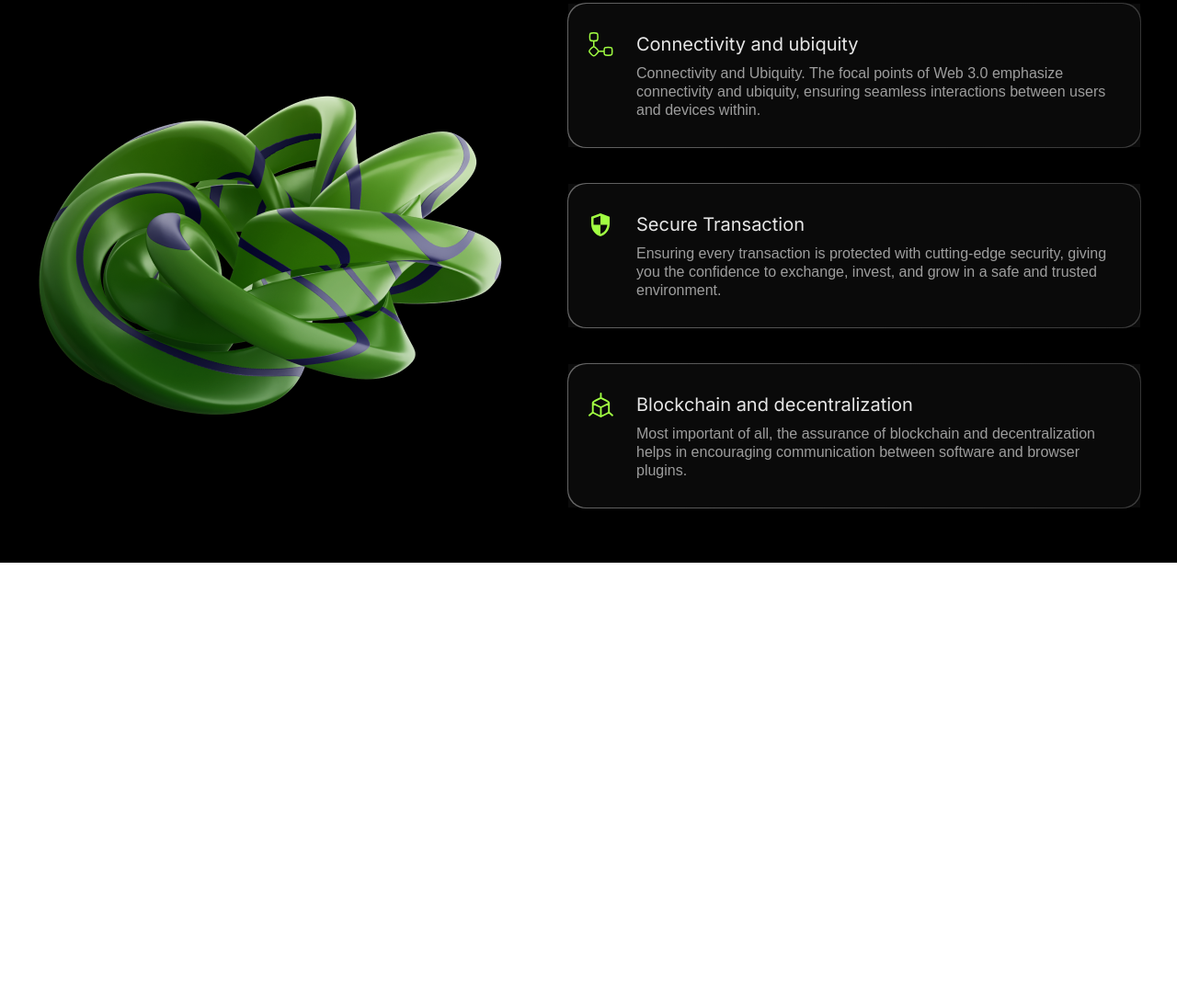
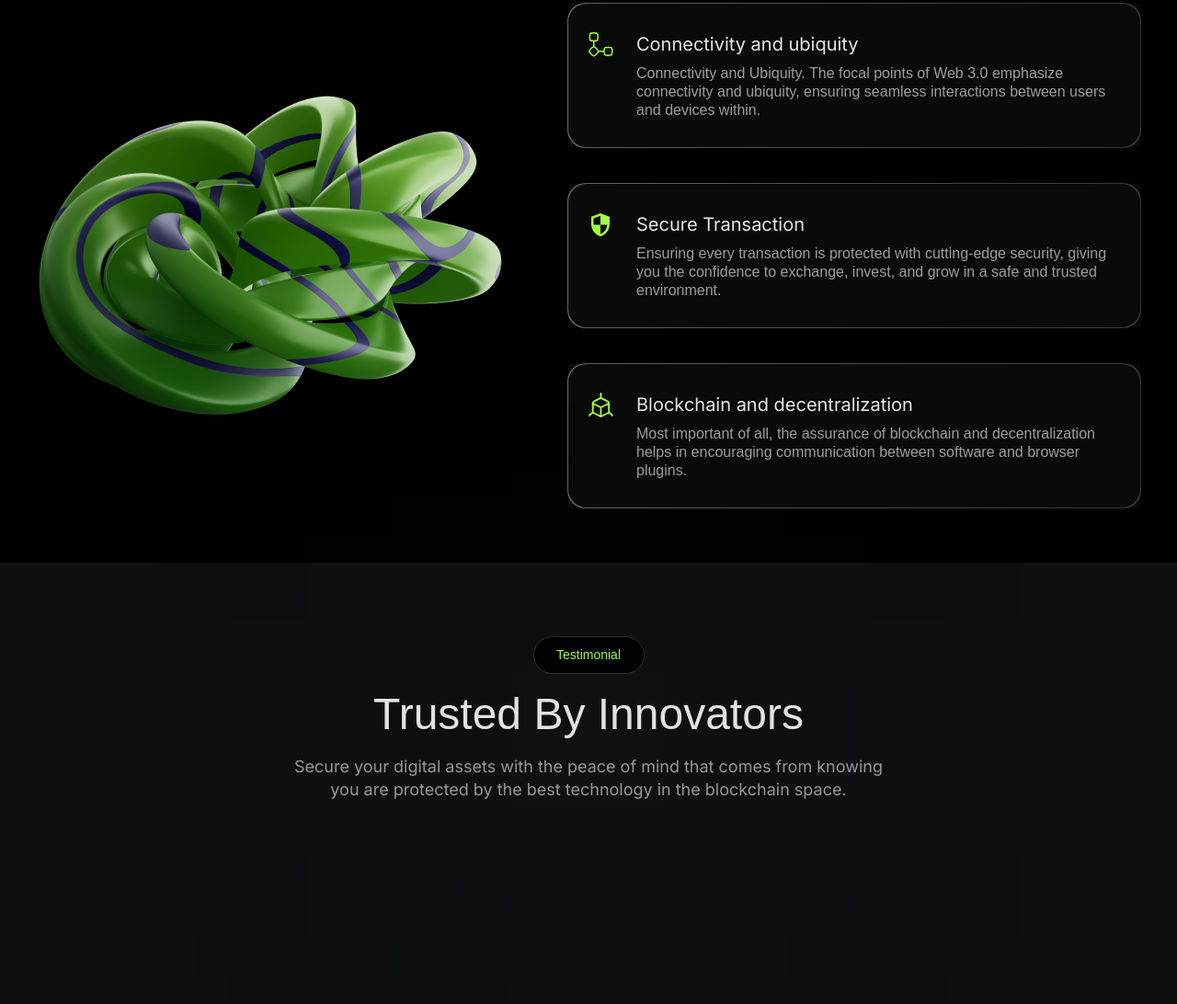
Before and after one commit to mudrydaniil/NeoFi, a plain HTML site: page index.html in a window 1280 px wide. Shown: the part 2577-3669 px from the top of the page at 92% size. Before the commit the page ends 3189 px from the top, so only its background shows below. Drawn offline with Linux system fonts and the light colour scheme; a web font is replaced by a local one.

Commit message:
testimonial v1

```diff
--- a/index.html
+++ b/index.html
@@ -578,6 +578,17 @@
 
         </div>
     </section>
+
+    <section class="testimonial">
+        <div class="container">
+            <div class="testimonial__info">
+                <p class="testimonial__status status">Testimonial</p>
+                <h2 class="testimonial__title">Trusted by Innovators</h2>
+                <p class="testimonial__text">Secure your digital assets with the peace of mind that comes from knowing
+                    you are protected by the best technology in the blockchain space.</p>
+            </div>
+        </div>
+    </section>
 </body>
 
 </html>
--- a/src/style/style.scss
+++ b/src/style/style.scss
@@ -829,3 +829,37 @@ body {
         }
     }
 }
+
+.testimonial .container {
+    position: relative;
+}
+
+.testimonial .container::before {
+    content: '';
+    @extend %bg-styles;
+}
+
+.testimonial {
+    padding: 80px 0 149px 0;
+    background: $bgSecondary;
+
+    &__info {
+        max-width: 644px;
+        margin: 0 auto 72px;
+    }
+
+    &__status {
+        padding: 11px 0;
+        max-width: 121px;
+        margin: 0 auto 20px;
+    }
+
+    &__title {
+        @extend %title-styles;
+    }
+
+    &__text {
+        @extend %text-styles;
+
+    }
+}
```
Also changed, not shown: src/style/style.css, 1 other file.
